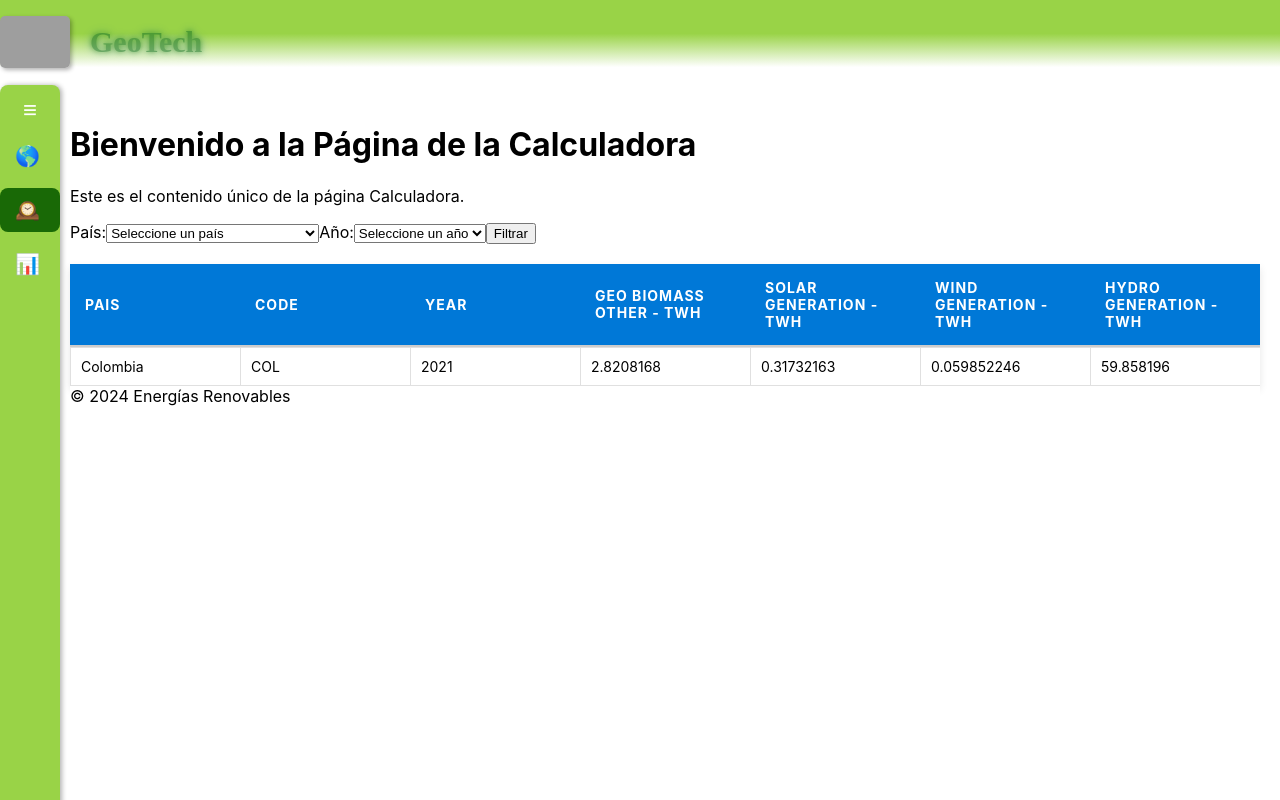
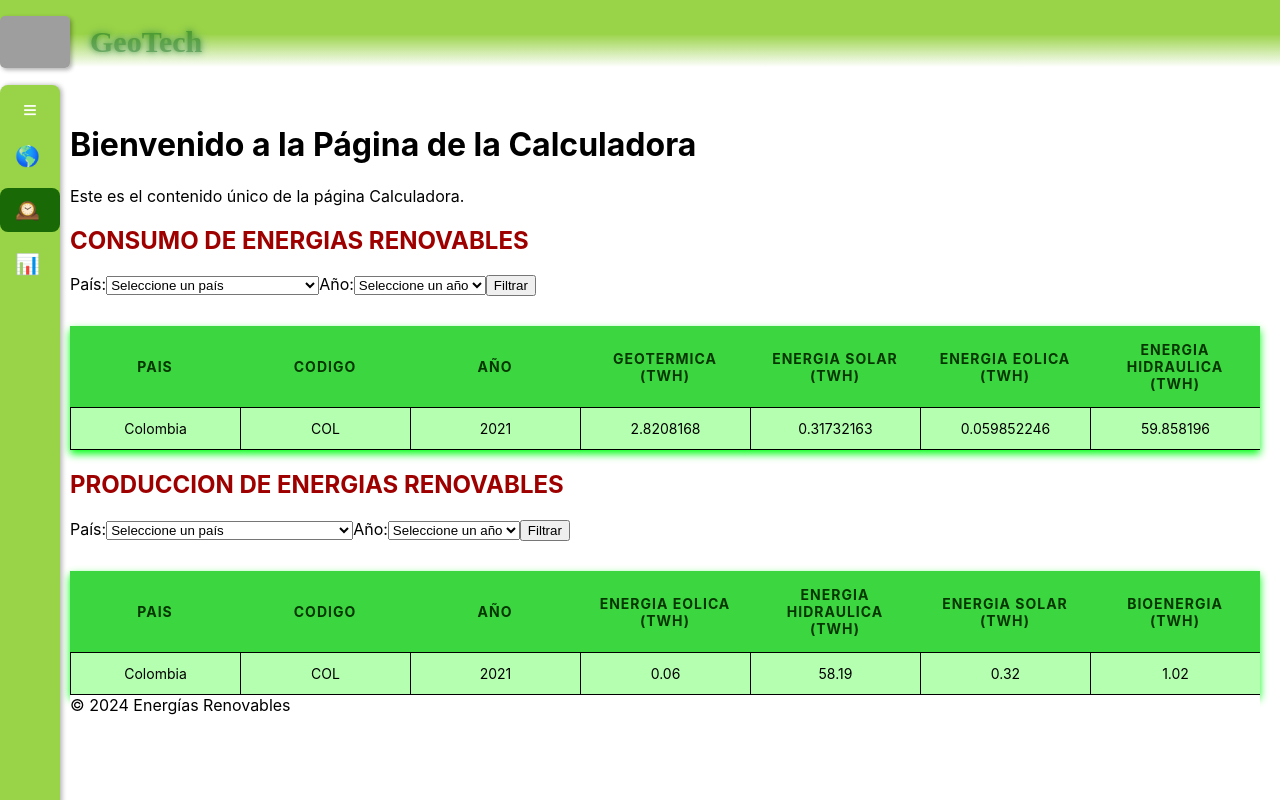
Before and after one commit to Bocchi26/ProyectoFinal, a React (Create React App) app: page /historia in a window 1280 px wide. Built offline with nearby package versions, Linux system fonts and the light colour scheme; grey boxes are pictures that could not be loaded.

Commit message:
tabulacion de los arvhivos de consumo y produccion de energia .CSV

```diff
--- a/src/components/DatosHistoricos/historia.css
+++ b/src/components/DatosHistoricos/historia.css
@@ -0,0 +1,3 @@
+h2 {
+    color: #9e0000;
+}
--- a/src/components/DatosHistoricos/historia.js
+++ b/src/components/DatosHistoricos/historia.js
@@ -1,16 +1,19 @@
 import React from "react";
-import TabularCSV from "../logicaCSV/tablasCSV.js"
+import TabularConsumoCSV from "../logicaCSV/tabularConsumoCSV.js";
+import TabularProduccionCSV from "../logicaCSV/tabularProduccionCSV.js"; // Importación correcta
 import Plantilla from "../Plantilla/plantilla";
-import "./historia.css"
+import "./historia.css";
 
 const DatosHistoricos = () => {
-
   return (
     <Plantilla>
       <h1>Bienvenido a la Página de la Calculadora</h1>
       <p>Este es el contenido único de la página Calculadora.</p>
+      <h2>CONSUMO DE ENERGIAS RENOVABLES</h2>
+      <TabularConsumoCSV />
 
-      <TabularCSV />
+      <h2>PRODUCCION DE ENERGIAS RENOVABLES</h2>
+      <TabularProduccionCSV /> {/* Aquí usamos el componente correcto */}
     </Plantilla>
   );
 };
--- a/src/components/logicaCSV/tablasCSV.css
+++ b/src/components/logicaCSV/tablasCSV.css
@@ -1,6 +1,6 @@
 /* Contenedor de la tabla */
 div > #tabalPincipal {
-    max-height: 400px; /* Altura fija para la tabla */
+  max-height: 250px; /* Altura fija para la tabla */
   overflow-y: auto; /* Habilita solo el scroll vertical */
   display: block;
 }
@@ -9,8 +9,8 @@ div > #tabalPincipal {
 #tabalPincipal {
   width: 100%;
   border-collapse: collapse;
-    margin-top: 20px;
-    box-shadow: 0 4px 8px rgba(0, 0, 0, 0.1);
+  margin-top: 30px;
+  box-shadow: 0 4px 8px rgb(0, 255, 21);
 }
 
 /* Cabecera fija */
@@ -21,18 +21,18 @@ div > #tabalPincipal {
   position: sticky;
   top: 0;
   z-index: 2; /* Asegura que la cabecera esté por encima del cuerpo */
-    background-color: #0078d7;
-    color: #ffffff;
+  background-color: #3bd640; /* Verde claro para la cabecera */
+  color: #063600; /* Texto verde oscuro */
 }
 
 /* Estilo para celdas de cabecera */
 #cabezeraTabla {
   padding: 15px;
-    text-align: left;
+  text-align: center; /* Centrado del texto */
   font-size: 14px;
   text-transform: uppercase;
   letter-spacing: 1px;
-    border-bottom: 2px solid #cccccc;
+  font-weight: bold;
 }
 
 /* Cuerpo de la tabla */
@@ -50,30 +50,38 @@ div > #tabalPincipal {
 
 /* Estilo para celdas del cuerpo */
 #cuerpoTabla {
-    padding: 10px;
+  padding: 12px;
   font-size: 14px;
-    border: 1px solid #e0e0e0;
+  border: 1px solid #000000;
   word-wrap: break-word;
+  text-align: center; /* Centrado del texto */
 }
 
 /* Alternar colores de filas */
-  #tabalPincipal tbody tr:nth-child(even) {
-    background-color: #f9f9f9;
+#tabalPincipal tbody tr:nth-child(odd) {
+  background-color: #b5ffb1; /* Verde claro */
 }
 
-  #tabalPincipal tbody tr:nth-child(odd) {
-    background-color: #ffffff;
+#tabalPincipal tbody tr:nth-child(even) {
+  background-color: #ffffff; /* Blanco */
 }
 
-  /* Efecto hover en las filas */
+/* Cambio de color en filas al pasar el cursor */
 #tabalPincipal tbody tr:hover {
-    background-color: #f1f7ff;
+  background-color: #007515; /* Verde más oscuro */
+  color: #ffffff; /* Letras blancas */
+  cursor: pointer; /* Cambia el puntero al pasar el mouse */
+}
+
+/* Cambio de color de las celdas al pasar el cursor */
+#tabalPincipal tbody tr:hover td {
+  color: #ffffff; /* Letras de las celdas a blanco */
 }
 
 /* Mensajes */
 .mensajes {
   font-size: 16px;
-    color: #ff0000;
+  color: #ff5e57;
   text-align: center;
   margin-top: 20px;
   font-weight: bold;
--- a/src/components/logicaCSV/tablasCSV.js
+++ b/src/components/logicaCSV/tabularConsumoCSV.js
@@ -2,7 +2,7 @@ import React, { useEffect, useState, useMemo } from "react";
 import { useTable} from "react-table";
 import "./tablasCSV.css"
 
-const TabularCSV = () => {
+const TabularConsumoCSV = () => {
   const [datos, setDatos] = useState([]); // Estado para almacenar los datos procesados del CSV
   const [filtros, setFiltros] = useState({ entity: "", year: "" }); // Filtros iniciales
   const [filtrosAplicados, setFiltrosAplicados] = useState({ entity: "Colombia", year: "2021" }); // Filtros aplicados
@@ -31,11 +31,11 @@ const TabularCSV = () => {
 
         setDatos(datosProcesados); // Guardar los datos procesados en el estado
          // Extraer opciones únicas para país y año
-         const paisesUnicos = [...new Set(datosProcesados.map((dato) => dato.Entity).filter(Boolean))];
-         const añosUnicos = [...new Set(datosProcesados.map((dato) => dato.Year).filter(Boolean))].sort();
+        const paisesUnicos = [...new Set(datosProcesados.map((dato) => dato.Entity).filter(Boolean))];
+        const añosUnicos = [...new Set(datosProcesados.map((dato) => dato.Year).filter(Boolean))].sort();
 
-         setOpcionesPais(paisesUnicos);
-         setOpcionesYear(añosUnicos);
+        setOpcionesPais(paisesUnicos);
+        setOpcionesYear(añosUnicos);
       } catch (error) {
         console.error("Error al cargar el archivo CSV: ", error);
       }
@@ -59,12 +59,12 @@ const TabularCSV = () => {
   const columnas = useMemo(
     () => [
       { Header: "Pais", accessor: "Entity" },
-      { Header: "Code", accessor: "Code" },
-      { Header: "Year", accessor: "Year" },
-      { Header: "Geo Biomass Other - TWh", accessor: "Geo Biomass Other - TWh" },
-      { Header: "Solar Generation - TWh", accessor: "Solar Generation - TWh" },
-      { Header: "Wind Generation - TWh", accessor: "Wind Generation - TWh" },
-      { Header: "Hydro Generation - TWh", accessor: "Hydro Generation - TWh" },
+      { Header: "CODIGO", accessor: "Code" },
+      { Header: "AÑO", accessor: "Year" },
+      { Header: "GEOTERMICA (TWh)", accessor: "Geo Biomass Other - TWh" },
+      { Header: "ENERGIA SOLAR (TWh)", accessor: "Solar Generation - TWh" },
+      { Header: "ENERGIA EOLICA (TWh)", accessor: "Wind Generation - TWh" },
+      { Header: "ENERGIA HIDRAULICA (TWh)", accessor: "Hydro Generation - TWh" },
     ],
     []
   );
@@ -156,4 +156,4 @@ const TabularCSV = () => {
   );
 };
 
-export default TabularCSV;
+export default TabularConsumoCSV;
--- /dev/null
+++ b/src/components/logicaCSV/tabularProduccionCSV.js
@@ -0,0 +1,159 @@
+import React, { useEffect, useState, useMemo } from "react";
+import { useTable} from "react-table";
+import "./tablasCSV.css"
+
+const TabularProduccionCSV = () => {
+  const [datos, setDatos] = useState([]); // Estado para almacenar los datos procesados del CSV
+  const [filtros, setFiltros] = useState({ entity: "", year: "" }); // Filtros iniciales
+  const [filtrosAplicados, setFiltrosAplicados] = useState({ entity: "Colombia", year: "2021" }); // Filtros aplicados
+const [opcionesPais, setOpcionesPais] = useState([]);
+const [opcionesYear, setOpcionesYear] = useState([]);
+  // Cargar el archivo CSV al montar el componente
+useEffect(() => {
+    const cargarCSV = async () => {
+    try {
+        const respuestas = await fetch("/archivosCSV/03 modern-renewable-prod.csv");
+        const texto = await respuestas.text();
+
+        const lineas = texto.split("\n").map((linea) => linea.trim());
+        const encabezados = lineas[0].split(","); // Encabezados como nombres de columnas
+        const cuerpo = lineas.slice(1); // Resto del archivo como datos
+
+        const datosProcesados = cuerpo
+        .filter((linea) => linea.trim() !== "") // Eliminar líneas vacías
+        .map((linea) => {
+            const columnas = linea.split(",");
+            return encabezados.reduce((obj, encabezado, index) => {
+              obj[encabezado] = columnas[index]?.trim(); // Asignar valores a cada encabezado
+                return obj;
+            }, {});
+        });
+
+        setDatos(datosProcesados); // Guardar los datos procesados en el estado
+         // Extraer opciones únicas para país y año
+        const paisesUnicos = [...new Set(datosProcesados.map((dato) => dato.Entity).filter(Boolean))];
+        const añosUnicos = [...new Set(datosProcesados.map((dato) => dato.Year).filter(Boolean))].sort();
+
+        setOpcionesPais(paisesUnicos);
+        setOpcionesYear(añosUnicos);
+        } catch (error) {
+        console.error("Error al cargar el archivo CSV: ", error);
+    }
+    };
+
+    cargarCSV();
+}, []);
+
+  // Filtrar datos solo cuando los filtros sean aplicados
+const datosFiltrados = useMemo(() => {
+    return datos.filter((dato) => {
+    let entityNormalizado = filtrosAplicados.entity.trim().toLowerCase();
+    let yearNormalizado = filtrosAplicados.year.trim();
+    let coincideEntity = !entityNormalizado || dato.Entity?.trim().toLowerCase() === entityNormalizado;
+    let coincideYear = !yearNormalizado || dato.Year?.trim() === yearNormalizado;
+    return coincideEntity && coincideYear;
+    });
+  }, [datos, filtrosAplicados]); // Recalcular solo cuando cambien `datos` o `filtrosAplicados`
+
+  // Definición de columnas para la tabla
+const columnas = useMemo(
+    () => [
+    { Header: "Pais", accessor: "Entity" },
+    { Header: "CODIGO", accessor: "Code" },
+    { Header: "AÑO", accessor: "Year" },
+    { Header: "ENERGIA EOLICA (TWh)", accessor: "Electricity from wind (TWh)" },
+    { Header: "ENERGIA HIDRAULICA (TWh)", accessor: "Electricity from hydro (TWh)" },
+    { Header: "ENERGIA SOLAR (TWh)", accessor: "Electricity from solar (TWh)" },
+    { Header: "BIOENERGIA (TWh)", accessor: "Other renewables including bioenergy (TWh)" },
+    ],
+    []
+);
+
+  // Preparar la tabla con react-table usando los datos filtrados
+const { getTableProps, getTableBodyProps, headerGroups, rows, prepareRow } = useTable({
+    columns: columnas,
+    data: datosFiltrados,
+});
+let mostrarMensaje = !filtrosAplicados.entity.trim() && !filtrosAplicados.year.trim();
+
+return (
+    <article>
+    <div>
+        <label>
+        País:
+        <select
+            value={filtros.entity}
+            onChange={(e) => setFiltros({ ...filtros, entity: e.target.value })}
+        >
+            <option value="">Seleccione un país</option>
+            {opcionesPais.map((pais, index) => (
+            <option key={index} value={pais}>
+                {pais}
+            </option>
+        ))}
+        </select>
+    </label>
+    <label>
+        Año:
+        <select
+        value={filtros.year}
+        onChange={(e) => setFiltros({ ...filtros, year: e.target.value })}
+        >
+        <option value="">Seleccione un año</option>
+        {opcionesYear.map((year, index) => (
+            <option key={index} value={year}>
+            {year}
+            </option>
+        ))}
+        </select>
+    </label>
+    <button onClick={() => setFiltrosAplicados({ ...filtros })}>Filtrar</button>
+</div>
+
+    {mostrarMensaje || datosFiltrados.length === 0 ? (
+        <p className="mensajes">No se encontraron datos</p>
+    ) : (
+        <div>
+        <table {...getTableProps()}id="tabalPincipal" >
+        <thead>
+        {headerGroups.map((headerGroup) => (
+            <tr {...headerGroup.getHeaderGroupProps()}>
+                {headerGroup.headers.map((column) => (
+                <th {...column.getHeaderProps()}id="cabezeraTabla">
+                    {column.render("Header")}
+                </th>
+            ))}
+            </tr>
+        ))}
+        </thead>
+        <tbody {...getTableBodyProps()}>
+            {rows.length > 0 ? (
+            rows.map((row) => {
+              prepareRow(row); // Preparar la fila antes de renderizarla
+                return (
+                <tr {...row.getRowProps()}>
+                    {row.cells.map((cell) => (
+                    <td {...cell.getCellProps()} id="cuerpoTabla">
+                        {cell.render("Cell")}
+                    </td>
+                ))}
+                </tr>
+            );
+            })
+        ) : (
+            // Mostrar mensaje si no hay datos
+            <tr>
+                <td colSpan={columnas.length} className="mesajes">
+                No se encontraron resultados.
+            </td>
+            </tr>
+        )}
+        </tbody>
+    </table>
+    </div>
+    )}
+</article>
+);
+};
+
+export default TabularProduccionCSV;
```
Lines whose indentation alone changed are shown as unchanged.
